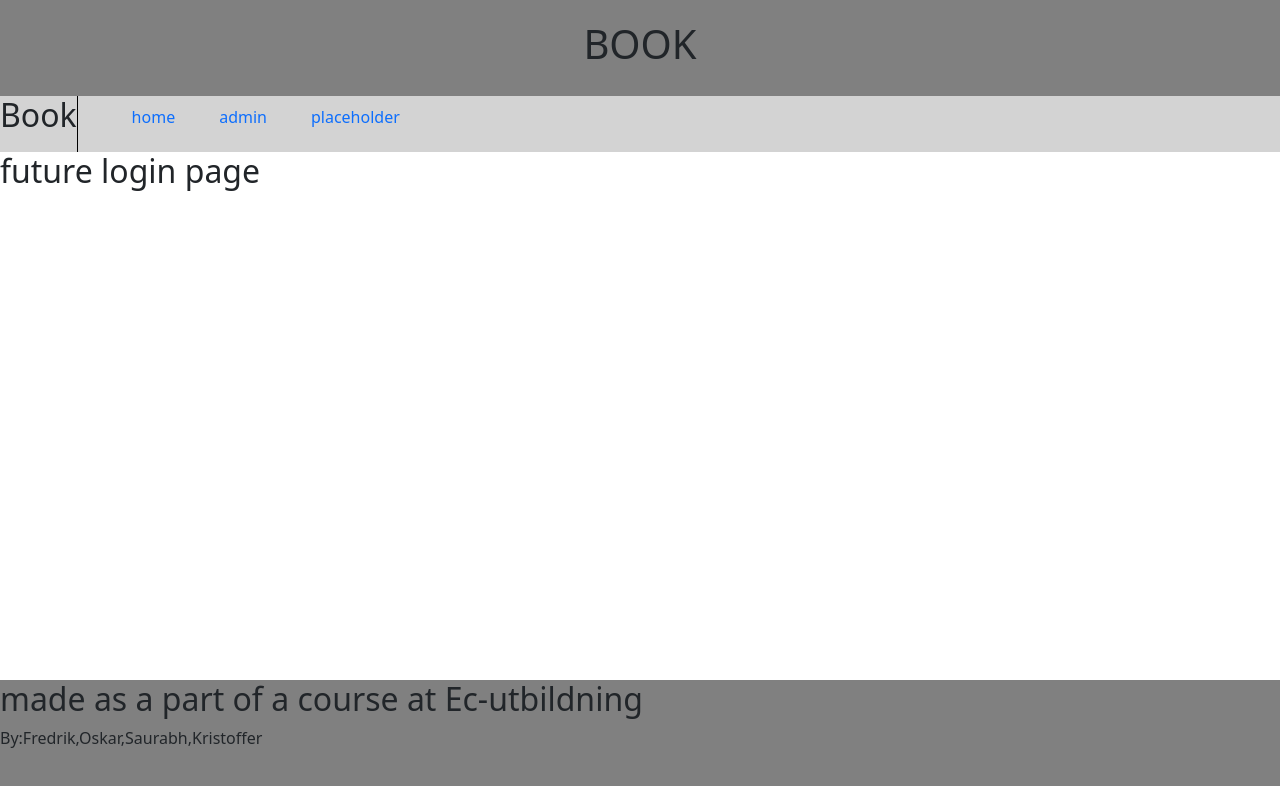
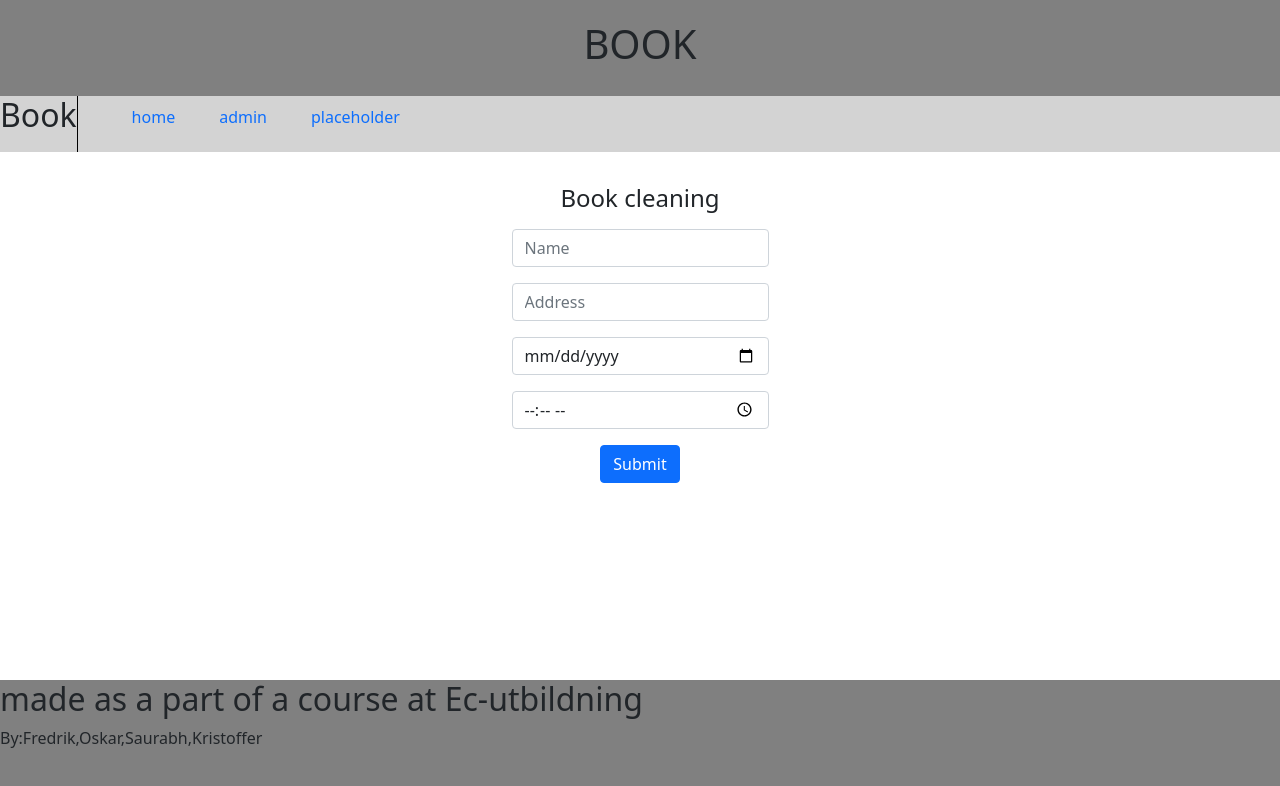
Before and after one commit to kriswern/frontend-book-and-clean, a React (Create React App) app: page / in a window 1280 px wide. Shown: the top 786 px of the page. Built offline with nearby package versions, Linux system fonts and the light colour scheme.

Commit message:
adds booking component

```diff
--- a/src/App.js
+++ b/src/App.js
@@ -1,11 +1,12 @@
 
 import './App.css';
-import Layout from './Layout';
+import Booking from './components/Booking';
+import Layout from './components/Layout';
 
 function App() {
   return (
    <Layout>
-     <h2>future login page</h2>
+     <Booking/>
    </Layout>
   );
 }
--- /dev/null
+++ b/src/components/Booking.js
@@ -0,0 +1,85 @@
+import BookingService from "../services/BookingService";
+import { useState } from "react";
+import "../css/booking.css";
+
+export default function Booking() {
+  const initialState = {
+    name: "",
+    address: "",
+    date: "",
+    time: "",
+  };
+
+  const [formData, setFormData] = useState(initialState);
+
+  // We need the customer here
+  // const customerId =
+
+  const handleSubmit = (e) => {
+    e.preventDefault();
+    BookingService.registerBooking(formData);
+    setFormData(initialState);
+  };
+
+  return (
+    <div className="booking-container">
+      <form
+        className="booking-form d-flex flex-column align-content-center"
+        onSubmit={handleSubmit}
+      >
+        <h4 className="booking-header">Book cleaning</h4>
+
+        <div className="form-group p-2">
+          <input
+            value={formData.name}
+            onChange={(e) => setFormData({ ...formData, name: e.target.value })}
+            type="text"
+            className="form-control"
+            id="name"
+            aria-describedby="emailHelp"
+            placeholder="Name"
+            required
+          />
+        </div>
+        <div className="form-group p-2">
+          <input
+            value={formData.address}
+            onChange={(e) =>
+              setFormData({ ...formData, address: e.target.value })
+            }
+            type="text"
+            className="form-control"
+            id="address"
+            placeholder="Address"
+            required
+          />
+        </div>
+        <div className="form-group p-2">
+          <input
+            value={formData.date}
+            onChange={(e) => setFormData({ ...formData, date: e.target.value })}
+            type="date"
+            id="date"
+            className="form-control timepicker"
+            required
+          />
+        </div>
+        <div className="form-group p-2">
+          <input
+            value={formData.time}
+            onChange={(e) => setFormData({ ...formData, time: e.target.value })}
+            type="time"
+            id="time"
+            className="form-control datepicker"
+            required
+          />
+        </div>
+        <div className="d-flex p-2 justify-content-center">
+          <button type="submit" className="btn btn-primary align-center">
+            Submit
+          </button>
+        </div>
+      </form>
+    </div>
+  );
+}
--- a/src/Layout.js
+++ b/src/components/Layout.js
@@ -2,7 +2,7 @@ import Header from './layout/Header';
 import Navbar from './layout/Navbar';
 import Footer from './layout/Footer';
 import { useState, useEffect } from 'react';
-import './css/Layout.css';
+import '../css/Layout.css';
 
 export default function Layout ({children}){
     function getWindowDimensions() {
--- a/src/layout/Footer.js
+++ b/src/components/layout/Footer.js
@@ -1,6 +1,6 @@
 export default function Footer (){
     return(
-        <footer class=" text-center text-lg-start">
+        <footer className=" text-center text-lg-start">
             <h2>made as a part of a course at Ec-utbildning</h2>
             <p>By:Fredrik,Oskar,Saurabh,Kristoffer</p>
         </footer>  )
--- /dev/null
+++ b/src/components/layout/Header.js
@@ -0,0 +1,16 @@
+
+
+export default function Header (){
+    return(
+        <header className="masthead">
+            <div className="container h-100">
+                <div className="row h-100 align-items-center">
+                     <div className="col-12 text-center">
+                         <h1 className="fw-light">BOOK</h1>
+
+                    </div>
+                </div>
+            </div>
+        </header>
+    )
+}
--- a/src/layout/Navbar.js
+++ b/src/components/layout/Navbar.js
@@ -1,4 +1,4 @@
-import '../css/Layout.css';
+import '../../css/Layout.css';
 
 export default function Navbar (){
 
@@ -11,17 +11,17 @@ export default function Navbar (){
             <ul className = "navList">
                  <li className = "link-primary navlistItem">
                      <button>
-                         <a class="nav-link">home</a>
+                         <a className="nav-link">home</a>
                     </button>
                 </li>
                 <li className = "link-primary navlistItem">
                     <button>
-                        <a class="nav-link test">admin</a>
+                        <a className="nav-link test">admin</a>
                     </button>
                 </li>
                 <li className = "link-primary navlistItem">
                     <button>
-                        <a class="nav-link">placeholder</a>
+                        <a className="nav-link">placeholder</a>
                     </button>
                 </li>
              </ul>
--- a/src/css/Layout.css
+++ b/src/css/Layout.css
@@ -1,67 +1,51 @@
-.pageLayout{
+.pageLayout {
   display: flex;
   flex-direction: column;
   width: 100%;
-
-
 }
 
-Header{
+Header {
   background-color: gray;
   height: 12%;
 }
-.bookIcon{
+.bookIcon {
   height: 100%;
   border-right: 1px solid black;
 }
-.nav{
+.nav {
   height: 7%;
   display: none;
   background-color: lightgray;
 }
-.navList{
-
+.navList {
   display: flex;
   flex-direction: row;
   list-style-type: none;
   overflow: hidden;
 
   height: 100%;
-
-
 }
 
 button {
   background: none;
   border: none;
 }
-button:hover{
-    border-radius: 20px;
-    background-color: white;
-}
 
-main{
+main {
   flex: 1 1 auto;
 }
-Footer{
+Footer {
   height: 15%;
   background-color: gray;
 }
 
-
 @media only screen and (max-width: 736px) {
-
-        .nav{
+  .nav {
     height: 5%;
-
   }
-
-
-
-
 }
 @media only screen and (max-width: 400px) {
-    .bookIcon{
+  .bookIcon {
     width: 10%;
 
     border: none;
--- /dev/null
+++ b/src/css/booking.css
@@ -0,0 +1,15 @@
+.booking-container {
+  display: flex;
+  height: 100%;
+  justify-content: center;
+  align-content: center;
+  padding-top: 2rem;
+}
+
+.booking-form {
+  max-width: 500px;
+}
+
+.booking-header {
+  text-align: center;
+}
--- a/src/layout/Header.js
+++ /dev/null
@@ -1,16 +0,0 @@
-
-
-export default function Header (){
-    return(
-        <header class="masthead">
-            <div class="container h-100">
-                <div class="row h-100 align-items-center">
-                     <div class="col-12 text-center">
-                         <h1 class="fw-light">BOOK</h1>
-
-                    </div>
-                </div>
-            </div>
-        </header>
-    )
-}
--- /dev/null
+++ b/src/services/BookingService.js
@@ -0,0 +1,14 @@
+import axios from "axios";
+
+const NEW_BOOKING_REST_API_URL = 'http://localhost:8080/api/addbookings'
+
+
+class BookingService {
+
+  registerBooking(booking) {
+    axios.post(NEW_BOOKING_REST_API_URL, booking);
+  }
+
+}
+
+export default new BookingService();
```
Lines whose indentation alone changed are shown as unchanged.
